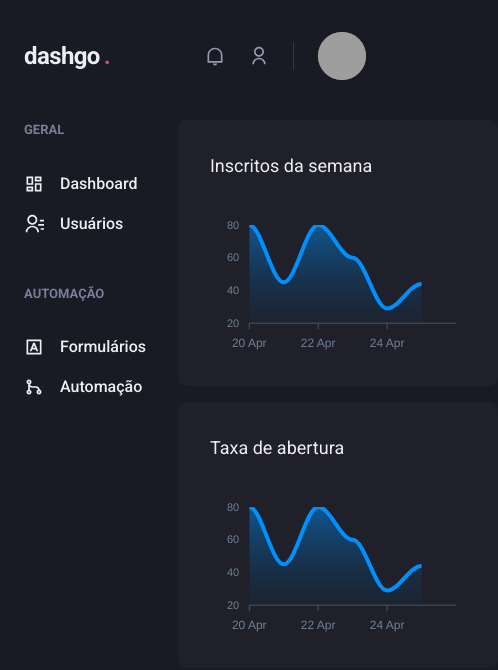
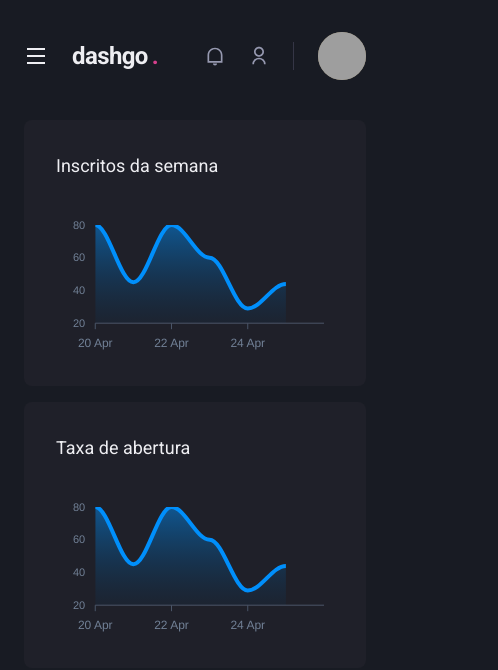
Before and after one commit to gustavopolonio/Dash-Go, a Next.js app: page /dashboard in a window 390 px wide. Shown: the top 670 px of the page, 498 px wide, since content can reach past the window. Built offline with nearby package versions, Linux system fonts and the light colour scheme; grey boxes are pictures that could not be loaded.

Commit message:
sidebar responsive

```diff
--- a/src/components/Header/index.tsx
+++ b/src/components/Header/index.tsx
@@ -1,4 +1,6 @@
-import { Flex, useBreakpointValue } from '@chakra-ui/react'
+import { Flex, useBreakpointValue, IconButton } from '@chakra-ui/react'
+import { RiMenuLine } from 'react-icons/ri'
+import { useSidebarDrawer } from '../../contexts/SidebarDrawerContext'
 
 import { Logo } from './Logo'
 import { NotificationsNav } from './NotificationsNav'
@@ -7,6 +9,7 @@
 
 export function Header() {
   const isWideVersion = useBreakpointValue({ base: false, lg: true })
+  const { onOpen } = useSidebarDrawer()
 
   return (
     <Flex
@@ -19,6 +22,17 @@
       px='6'
       align='center'
     >
+      { !isWideVersion &&
+        <IconButton
+          aria-label='Open navigation'
+          icon={<RiMenuLine />}
+          onClick={onOpen}
+          fontSize='24'
+          variant='unstyled'
+          mr='2'
+        />
+      }
+
       <Logo />
 
       { isWideVersion && <SearchBox /> }
--- /dev/null
+++ b/src/components/Sidebar/SidebarNav.tsx
@@ -0,0 +1,21 @@
+import { Stack } from "@chakra-ui/react";
+import { RiContactsLine, RiDashboardLine, RiGitMergeLine, RiInputMethodLine } from "react-icons/ri";
+import { NavLink } from "./NavLink";
+import { NavSection } from "./NavSection";
+
+export function SidebarNav() {
+
+  return (
+    <Stack spacing='12' align='flex-start'>
+      <NavSection title='GERAL'>
+        <NavLink icon={RiDashboardLine}>Dashboard</NavLink>
+        <NavLink icon={RiContactsLine}>Usuários</NavLink>
+      </NavSection>
+
+      <NavSection title='AUTOMAÇÃO'>
+        <NavLink icon={RiInputMethodLine}>Formulários</NavLink>
+        <NavLink icon={RiGitMergeLine}>Automação</NavLink>
+      </NavSection>
+    </Stack>
+  )
+}
--- a/src/components/Sidebar/index.tsx
+++ b/src/components/Sidebar/index.tsx
@@ -1,25 +1,32 @@
-import { Box, Stack } from '@chakra-ui/react'
-import { RiDashboardLine, RiContactsLine, RiInputMethodLine, RiGitMergeLine } from 'react-icons/ri'
-import { NavSection } from './NavSection'
-import { NavLink } from './NavLink'
+import { Box, useBreakpointValue, Drawer, DrawerOverlay, DrawerContent, DrawerCloseButton, DrawerHeader, DrawerBody, useDisclosure } from '@chakra-ui/react'
+import { useSidebarDrawer } from '../../contexts/SidebarDrawerContext'
+import { SidebarNav } from './SidebarNav'
 
 export function Sidebar() {
+  const isDrawerSidebar = useBreakpointValue({ base: true, lg: false })
+  const { isOpen, onClose } = useSidebarDrawer()
+
+  if (isDrawerSidebar) {
+    return (
+      <Drawer isOpen={isOpen} placement='left' onClose={onClose}>
+        <DrawerOverlay />
+
+        <DrawerContent bg='gray.800' p='4'>
+          <DrawerCloseButton mt='6' />
+
+          <DrawerHeader>Navegação</DrawerHeader>
+
+          <DrawerBody>
+            <SidebarNav />
+          </DrawerBody>
+        </DrawerContent>
+      </Drawer>
+    )
+  }
 
   return (
     <Box as='aside' w='64' mr='8'>
-      <Stack spacing='12' align='flex-start'>
-
-        <NavSection title='GERAL'>
-          <NavLink icon={RiDashboardLine}>Dashboard</NavLink>
-          <NavLink icon={RiContactsLine}>Usuários</NavLink>
-        </NavSection>
-
-        <NavSection title='AUTOMAÇÃO'>
-          <NavLink icon={RiInputMethodLine}>Formulários</NavLink>
-          <NavLink icon={RiGitMergeLine}>Automação</NavLink>
-        </NavSection>
-
-      </Stack>
+      <SidebarNav />
     </Box>
   )
 }
--- /dev/null
+++ b/src/contexts/SidebarDrawerContext.tsx
@@ -0,0 +1,26 @@
+import { useDisclosure, UseDisclosureReturn } from '@chakra-ui/react'
+import { createContext, ReactNode, useContext, useEffect } from 'react'
+import { useRouter } from 'next/router'
+
+interface SidebarDrawerProviderProps {
+  children: ReactNode
+}
+
+const SidebarDrawerContext = createContext({} as UseDisclosureReturn)
+
+export function SidebarDrawerProvider({ children }: SidebarDrawerProviderProps) {
+  const disclosure = useDisclosure()
+  const router = useRouter()
+
+  useEffect(() => {
+    disclosure.onClose()
+  }, [router.asPath])
+
+  return (
+    <SidebarDrawerContext.Provider value={disclosure}>
+      {children}
+    </SidebarDrawerContext.Provider>
+  )
+}
+
+export const useSidebarDrawer = () => useContext(SidebarDrawerContext)
--- a/src/pages/_app.tsx
+++ b/src/pages/_app.tsx
@@ -1,11 +1,14 @@
 import { AppProps } from 'next/app'
 import { ChakraProvider } from '@chakra-ui/react'
 import { theme } from '../styles/theme'
+import { SidebarDrawerProvider } from '../contexts/SidebarDrawerContext'
 
 function MyApp({ Component, pageProps }: AppProps) {
   return (
     <ChakraProvider theme={theme}>
-      <Component {...pageProps} />
+      <SidebarDrawerProvider>
+        <Component {...pageProps} />
+      </SidebarDrawerProvider>
     </ChakraProvider>
   )
 }
```
